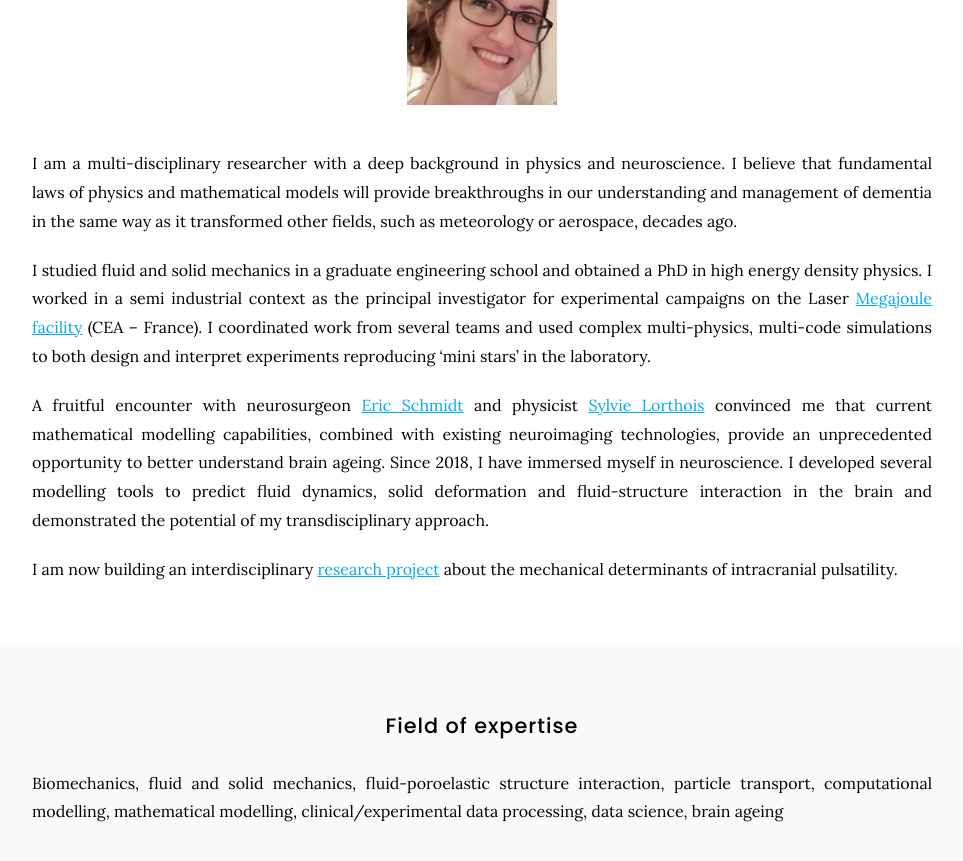
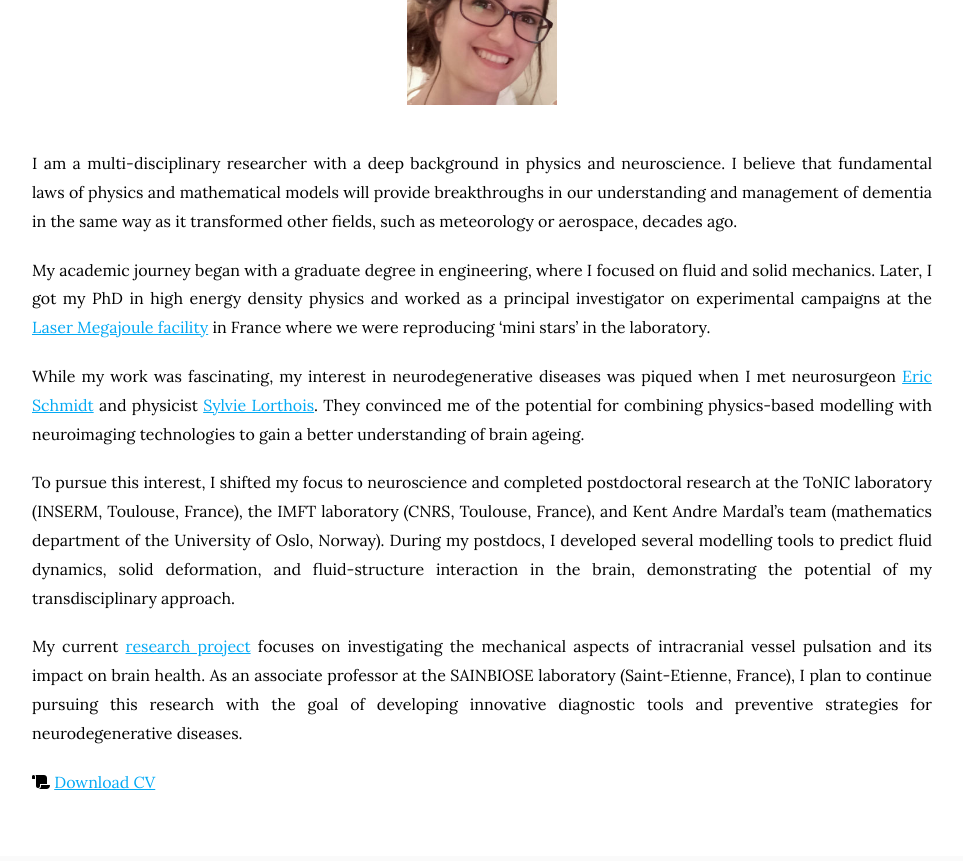
Before and after one commit to AlexandraVallet/vallet-research, a Jekyll site: the page built from about/index.md, in a window 1280 px wide and 900 px high, scrolled down 326 px, cut to the strip 0-882 px from the top of the window. Shown: the top 861 px of the strip, without its empty margins (158-1121 px from the left). Built offline with Jekyll 4.4.1, drawn with Linux system fonts in a browser that asks for light colours.

Commit message:
improve text

```diff
--- a/about/index.md
+++ b/about/index.md
@@ -17,11 +17,16 @@ nav:
 
 I am a multi-disciplinary researcher with a deep background in physics and neuroscience. I believe that fundamental laws of physics and mathematical models will provide breakthroughs in our understanding and management of dementia in the same way as it transformed other fields, such as meteorology or aerospace, decades ago.
 
-I studied fluid and solid mechanics in a graduate engineering school and obtained a PhD in high energy density physics. I worked in a semi industrial context as the principal investigator for experimental campaigns on the Laser [Megajoule facility](https://www-lmj.cea.fr/) (CEA – France). I coordinated work from several teams and used complex multi-physics, multi-code simulations to both design and interpret experiments reproducing ‘mini stars’ in the laboratory.
+My academic journey began with a graduate degree in engineering, where I focused on fluid and solid mechanics. Later, I got my PhD in high energy density physics and worked as a principal investigator on experimental campaigns at the  [Laser Megajoule facility](https://www-lmj.cea.fr/) in France where we were reproducing ‘mini stars’ in the laboratory.
 
-A fruitful encounter with neurosurgeon [Eric Schmidt](../members/eric-schmidt.html) and physicist [Sylvie Lorthois](../members/sylvie-lorthois.html) convinced me that current mathematical modelling capabilities, combined with existing neuroimaging technologies, provide an unprecedented opportunity to better understand brain ageing. Since 2018, I have immersed myself in neuroscience. I developed several modelling tools to predict fluid dynamics, solid deformation and fluid-structure interaction in the brain and demonstrated the potential of my transdisciplinary approach.
+While my work was fascinating, my interest in neurodegenerative diseases was piqued when I met neurosurgeon [Eric Schmidt](../members/eric-schmidt.html) and physicist [Sylvie Lorthois](../members/sylvie-lorthois.html). They convinced me of the potential for combining physics-based modelling with neuroimaging technologies to gain a better understanding of brain ageing.
 
-I am now building an interdisciplinary [research project](../index.md) about the mechanical determinants of intracranial pulsatility.
+To pursue this interest, I shifted my focus to neuroscience and completed postdoctoral research at the ToNIC laboratory (INSERM, Toulouse, France), the IMFT laboratory (CNRS, Toulouse, France), and Kent Andre Mardal's team (mathematics department of the University of Oslo, Norway). During my postdocs, I developed several modelling tools to predict fluid dynamics, solid deformation, and fluid-structure interaction in the brain, demonstrating the potential of my transdisciplinary approach.
+
+My current [research project](../index.md) focuses on investigating the mechanical aspects of intracranial vessel pulsation and its impact on brain health. As an associate professor at the SAINBIOSE laboratory (Saint-Etienne, France), I plan to continue pursuing this research with the goal of developing innovative diagnostic tools and preventive strategies for neurodegenerative diseases.
+
+ <i class="fas fa-scroll"></i> [Download CV](../pdfs/CVNovember2022-AlexandraVallet.pdf)
+
 
 {% include section.html %}
 
@@ -42,7 +47,3 @@ Biomechanics, fluid and solid mechanics, fluid-poroelastic structure interaction
   image="images/timeline.png"
   width="90 %"
 %}
-
-
-
- # <i class="fas fa-scroll"></i> [Download CV](../pdfs/CVNovember2022-AlexandraVallet.pdf)
```
